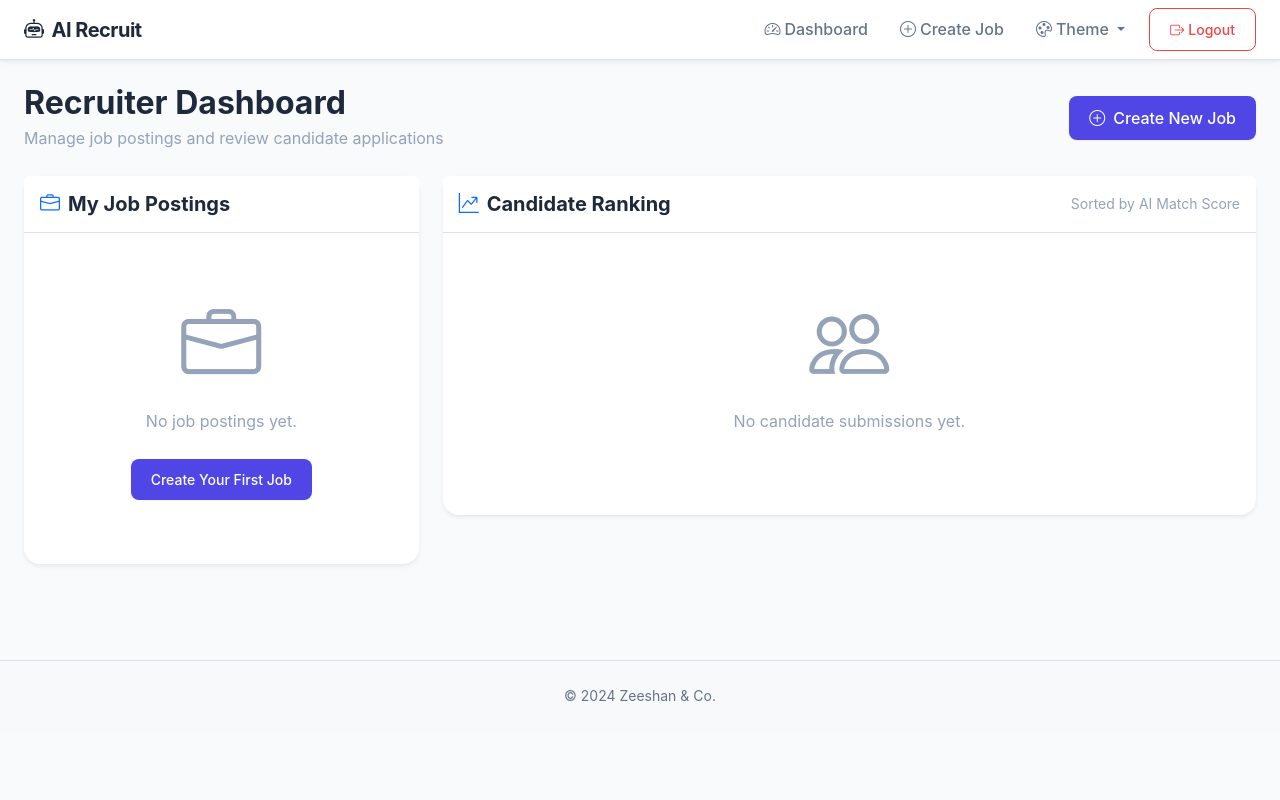
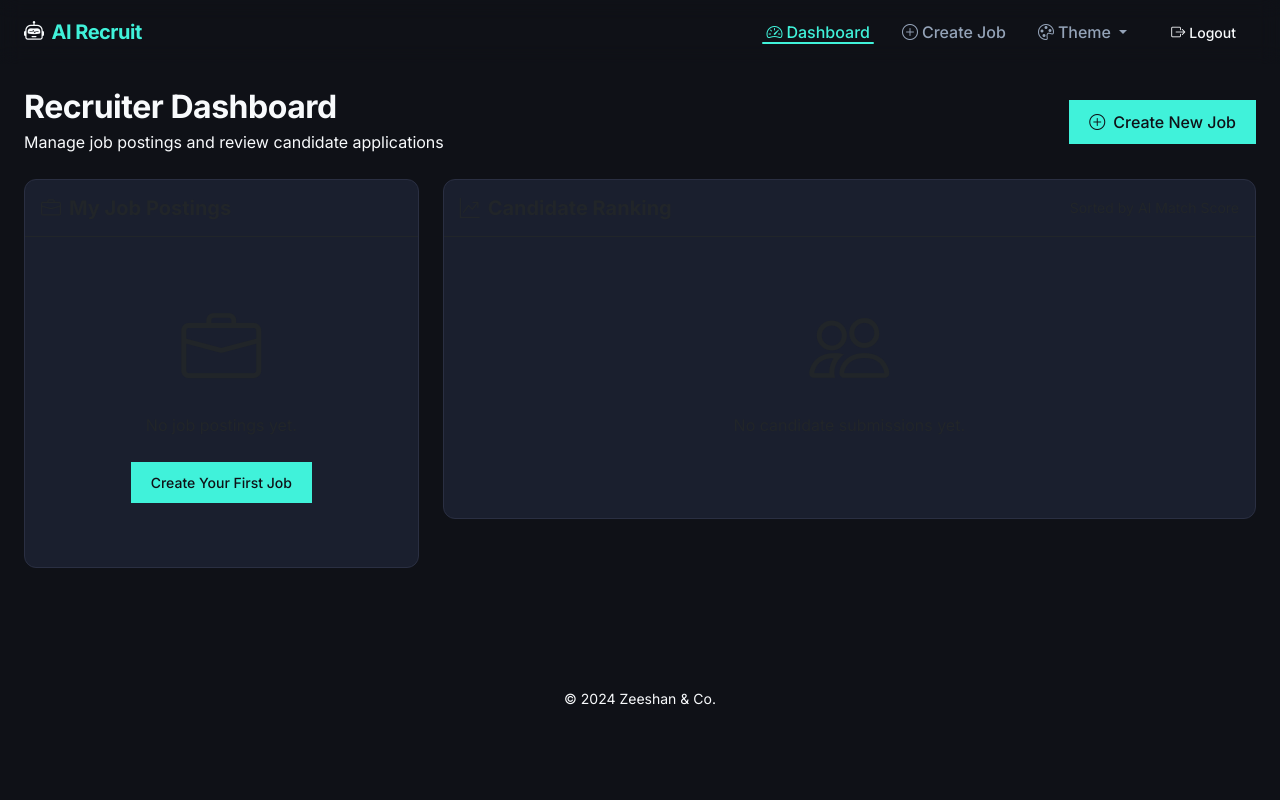
Before and after one commit to hashirsakimdad/AI-Powered-Recruitment-Assistant, a Flask app: page /recruiter/dashboard in a window 1280 px wide. Run offline with Flask 3, Linux system fonts and the light colour scheme; the visitor is signed in with stand-in values (Sample User, id 1).

Commit message:
reviewing ui

```diff
--- a/static/css/style.css
+++ b/static/css/style.css
@@ -1,107 +1,316 @@
-/* ============================================
-   AI Recruit - Modern ATS Platform Styles
-   Production-Grade Dark Mode Support
-   ============================================ */
+/* =========================================================
+   AI Recruit UI (Design System)
+   - Default DARK MODE
+   - Palette/Typography/Components per spec
+   ========================================================= */
 
 :root {
-  /* Light Theme Colors */
-  --primary-color: #4f46e5;
-  --primary-hover: #4338ca;
-  --primary-light: #6366f1;
-  --secondary-color: #64748b;
-  --success-color: #10b981;
-  --warning-color: #f59e0b;
-  --danger-color: #ef4444;
-  --info-color: #3b82f6;
-
-  --bg-primary: #ffffff;
-  --bg-secondary: #f8fafc;
-  --bg-tertiary: #f1f5f9;
-  --bg-elevated: #ffffff;
-  --text-primary: #1e293b;
-  --text-secondary: #64748b;
-  --text-muted: #94a3b8;
-  --text-inverse: #ffffff;
-  --border-color: #e2e8f0;
-  --border-light: #f1f5f9;
-
-  --shadow-sm: 0 1px 2px 0 rgb(0 0 0 / 0.05);
-  --shadow-md: 0 4px 6px -1px rgb(0 0 0 / 0.1), 0 2px 4px -2px rgb(0 0 0 / 0.1);
-  --shadow-lg: 0 10px 15px -3px rgb(0 0 0 / 0.1), 0 4px 6px -4px rgb(0 0 0 / 0.1);
-  --shadow-xl: 0 20px 25px -5px rgb(0 0 0 / 0.1), 0 8px 10px -6px rgb(0 0 0 / 0.1);
-
-  --radius-sm: 0.375rem;
-  --radius-md: 0.5rem;
-  --radius-lg: 0.75rem;
-  --radius-xl: 1rem;
-  --radius-2xl: 1.5rem;
-
-  --transition: all 0.3s cubic-bezier(0.4, 0, 0.2, 1);
-  --transition-fast: all 0.15s cubic-bezier(0.4, 0, 0.2, 1);
-}
-
-/* ============================================
-   Dark Theme - Balanced Color System
-   ============================================ */
-
-[data-theme="dark"] {
-  /* Background Colors - Deep Gray/Charcoal (Not Pure Black) */
-  --bg-primary: #1a1f2e;           /* Main background - deep charcoal */
-  --bg-secondary: #252b3a;         /* Secondary background - lighter charcoal */
-  --bg-tertiary: #2d3443;          /* Tertiary - elevated surfaces */
-  --bg-elevated: #32394a;           /* Cards, modals - lighter surface */
-  --bg-hover: #3a4152;              /* Hover states */
-
-  /* Text Colors - High Contrast */
-  --text-primary: #f8fafc;         /* Primary text - bright white */
-  --text-secondary: #e2e8f0;        /* Secondary text - light gray */
-  --text-muted: #cbd5e1;            /* Muted text - medium gray */
-  --text-inverse: #1a1f2e;          /* Inverse text for dark backgrounds */
-
-  /* Border Colors - Visible in Dark Mode */
-  --border-color: #475569;          /* Main borders - visible gray */
-  --border-light: #64748b;          /* Light borders - more visible */
-  --border-hover: #94a3b8;          /* Hover borders - bright */
-
-  /* Accent Colors - Brighter in Dark Mode */
-  --primary-color: #6366f1;         /* Brighter indigo */
-  --primary-hover: #818cf8;          /* Even brighter on hover */
-  --primary-light: #a5b4fc;          /* Light primary for backgrounds */
-  --success-color: #34d399;          /* Brighter green */
-  --warning-color: #fbbf24;          /* Brighter amber */
-  --danger-color: #f87171;           /* Brighter red */
-  --info-color: #60a5fa;             /* Brighter blue */
-
-  /* Shadows - Glow-Based for Dark Mode */
-  --shadow-sm: 0 1px 3px 0 rgb(0 0 0 / 0.3), 0 1px 2px -1px rgb(0 0 0 / 0.3);
-  --shadow-md: 0 4px 6px -1px rgb(0 0 0 / 0.4), 0 2px 4px -2px rgb(0 0 0 / 0.4),
-               0 0 0 1px rgba(255, 255, 255, 0.05);
-  --shadow-lg: 0 10px 15px -3px rgb(0 0 0 / 0.5), 0 4px 6px -4px rgb(0 0 0 / 0.5),
-               0 0 0 1px rgba(255, 255, 255, 0.08);
-  --shadow-xl: 0 20px 25px -5px rgb(0 0 0 / 0.6), 0 8px 10px -6px rgb(0 0 0 / 0.6),
-               0 0 0 1px rgba(255, 255, 255, 0.1);
-
-  /* Glow Effects for Dark Mode */
-  --glow-primary: 0 0 20px rgba(99, 102, 241, 0.3);
-  --glow-success: 0 0 20px rgba(52, 211, 153, 0.3);
-  --glow-warning: 0 0 20px rgba(251, 191, 36, 0.3);
-  --glow-danger: 0 0 20px rgba(248, 113, 113, 0.3);
-}
-
-/* ============================================
-   Base Styles
-   ============================================ */
-
-* {
-  transition: background-color 0.3s ease, color 0.3s ease, border-color 0.3s ease, box-shadow 0.3s ease;
+  --primary: #40F2DA;
+  --secondary: #5C58F1;
+  --tertiary: #032A2B;
+  --neutral: #F7F8FC;
+
+  --bg: #0F1117;
+  --card: #1A1F2E;
+  --border: #2A2F42;
+  --text: #F8FAFC;
+  --text-2: #94A3B8;
+  --placeholder: #64748B;
+
+  --success-bg: #0D2E1F;
+  --success-text: #4ADE80;
+  --success-border: #16A34A;
+
+  --warning-bg: #2D1F00;
+  --warning-text: #FCD34D;
+  --warning-border: #D97706;
+
+  --info-bg: #0D1F3C;
+  --info-text: #60A5FA;
+  --info-border: #2563EB;
+
+  --danger-bg: #2D0F0F;
+  --danger-text: #F87171;
+  --danger-border: #DC2626;
+
+  --badge-bg: #1E2436;
+  --badge-text: #94A3B8;
+  --badge-border: #334155;
+
+  --radius-btn: 8px;
+  --radius-card: 12px;
+  --transition: all 0.2s ease;
+  --shadow-card: 0 4px 24px rgba(0,0,0,0.2);
+  --glow-primary: 0 0 12px rgba(64, 242, 218, 0.3);
+
+  --h1: 2.5rem;
+  --h2: 2rem;
+  --h3: 1.5rem;
+  --body: 1rem;
+  --small: 0.875rem;
+  --label: 0.75rem;
+}
+
+[data-theme="light"] {
+  --bg: var(--neutral);
+  --card: #ffffff;
+  --border: #E6E9F2;
+  --text: #0F172A;
+  --text-2: #475569;
+  --placeholder: #64748B;
+}
+
+*,
+*::before,
+*::after {
+  box-sizing: border-box;
+}
+
+html, body {
+  height: 100%;
 }
 
 body {
-  background: var(--bg-secondary);
-  color: var(--text-primary);
-  font-family: -apple-system, BlinkMacSystemFont, 'Segoe UI', Roboto, 'Helvetica Neue', Arial, sans-serif;
-  line-height: 1.6;
+  background: var(--bg);
+  color: var(--text);
+  font-family: Inter, system-ui, -apple-system, Segoe UI, Roboto, Arial, sans-serif;
+  font-size: var(--body);
+  line-height: 1.55;
+}
+
+/* Scrollbar */
+*::-webkit-scrollbar { width: 6px; height: 6px; }
+*::-webkit-scrollbar-track { background: var(--bg); }
+*::-webkit-scrollbar-thumb { background: var(--border); border-radius: 999px; }
+*::-webkit-scrollbar-thumb:hover { background: var(--primary); }
+
+/* Typography */
+h1, .h1 { font-size: var(--h1); font-weight: 700; letter-spacing: -0.02em; }
+h2, .h2 { font-size: var(--h2); font-weight: 700; letter-spacing: -0.015em; }
+h3, .h3 { font-size: var(--h3); font-weight: 700; letter-spacing: -0.01em; }
+p { color: var(--text-2); }
+.small { font-size: var(--small); }
+.label, label, .form-label { font-size: var(--label); font-weight: 500; color: var(--text-2); }
+.text-secondary { color: var(--text-2) !important; }
+.text-primary { color: var(--primary) !important; }
+
+/* Layout spacing */
+.main-content { padding-bottom: 32px; }
+.section { padding: 32px 0; }
+
+/* Navbar */
+.app-navbar {
+  height: 64px;
+  position: sticky;
+  top: 0;
+  z-index: 1030;
+  background: rgba(15, 17, 23, 0.8);
+  border-bottom: 1px solid var(--border);
+  backdrop-filter: blur(12px);
+}
+[data-theme="light"] .app-navbar {
+  background: rgba(247, 248, 252, 0.8);
+}
+
+.app-brand {
+  font-weight: 700;
+  color: var(--primary) !important;
+  letter-spacing: -0.02em;
+}
+.app-brand__text { color: var(--primary); }
+
+.navbar .nav-link {
+  color: var(--text-2) !important;
+  font-weight: 500;
+  position: relative;
+  transition: var(--transition);
+}
+.navbar .nav-link:hover { color: var(--text) !important; }
+.navbar .nav-link.active {
+  color: var(--primary) !important;
+}
+.navbar .nav-link.active::after {
+  content: "";
+  position: absolute;
+  left: 12px;
+  right: 12px;
+  bottom: 8px;
+  height: 2px;
+  background: var(--primary);
+  border-radius: 999px;
+}
+
+.dropdown-menu {
+  background: var(--card);
+  border: 1px solid var(--border);
+}
+.dropdown-item {
+  color: var(--text);
+}
+.dropdown-item:hover {
+  background: rgba(64, 242, 218, 0.08);
+  color: var(--text);
+}
+
+/* Cards */
+.card,
+.auth-card,
+.dashboard-preview,
+.job-card,
+.submission-card,
+.modal-content {
+  background: var(--card) !important;
+  border: 1px solid var(--border) !important;
+  border-radius: var(--radius-card) !important;
+  box-shadow: var(--shadow-card);
+  transition: var(--transition);
+}
+.card:hover,
+.job-card:hover,
+.submission-card:hover {
+  border-color: var(--primary) !important;
+}
+
+/* Buttons */
+.btn {
+  border-radius: var(--radius-btn);
+  padding: 10px 24px;
+  font-weight: 600;
+  transition: var(--transition);
+}
+
+.btn-primary {
+  background: var(--primary) !important;
+  border-color: var(--primary) !important;
+  color: #0F1117 !important;
+}
+.btn-primary:hover {
+  filter: brightness(1.1);
+  transform: scale(1.02);
+  box-shadow: var(--glow-primary);
+}
+
+.btn-secondary {
+  background: var(--secondary) !important;
+  border-color: var(--secondary) !important;
+  color: #fff !important;
+}
+.btn-secondary:hover {
+  filter: brightness(1.1);
+}
+
+.btn-outline-primary {
+  background: transparent !important;
+  border: 1.5px solid var(--primary) !important;
+  color: var(--primary) !important;
+}
+.btn-outline-primary:hover {
+  background: var(--primary) !important;
+  color: #0F1117 !important;
+  box-shadow: var(--glow-primary);
+}
+
+/* Inputs */
+.form-control,
+.form-select,
+.input-group-text {
+  background: #0F1117 !important;
+  border: 1.5px solid var(--border) !important;
+  color: var(--text) !important;
+  border-radius: 8px !important;
+  padding: 12px 16px !important;
+  transition: var(--transition);
+}
+
+[data-theme="light"] .form-control,
+[data-theme="light"] .form-select,
+[data-theme="light"] .input-group-text {
+  background: #ffffff !important;
+}
+
+.form-control::placeholder { color: var(--placeholder) !important; }
+.form-control:focus,
+.form-select:focus {
+  border-color: var(--primary) !important;
+  box-shadow: 0 0 0 3px rgba(64,242,218,0.15) !important;
+}
+
+/* Search input helper */
+.search-input-wrap .input-group-text {
+  background: var(--card) !important;
+  border-right: 0 !important;
+}
+.search-input-wrap .form-control {
+  background: var(--card) !important;
+  border-left: 0 !important;
+}
+
+/* Tables */
+.table {
+  color: var(--text);
+}
+.table thead th {
+  background: var(--card) !important;
+  color: var(--text-2) !important;
+  font-size: 0.75rem;
+  text-transform: uppercase;
+  letter-spacing: 0.05em;
+  border-bottom: 1px solid var(--border) !important;
+  padding: 16px !important;
+}
+.table td {
+  border-bottom: 1px solid var(--border) !important;
+  padding: 16px !important;
+}
+.table tbody tr:hover {
+  background: var(--card) !important;
+}
+
+/* Badges */
+.badge {
+  border-radius: 999px !important;
+  padding: 4px 12px !important;
+  font-size: 0.75rem !important;
+  font-weight: 500 !important;
+  border: 1px solid var(--badge-border) !important;
+  background: var(--badge-bg) !important;
+  color: var(--badge-text) !important;
+}
+.badge--success { background: var(--success-bg) !important; color: var(--success-text) !important; border-color: var(--success-border) !important; }
+.badge--warning { background: var(--warning-bg) !important; color: var(--warning-text) !important; border-color: var(--warning-border) !important; }
+.badge--info { background: var(--info-bg) !important; color: var(--info-text) !important; border-color: var(--info-border) !important; }
+.badge--danger { background: var(--danger-bg) !important; color: var(--danger-text) !important; border-color: var(--danger-border) !important; }
+
+/* Modals */
+.modal-header,
+.modal-footer {
+  border-color: var(--border) !important;
+}
+
+/* Footer */
+.footer {
+  border-top: 1px solid var(--border);
+  background: transparent;
+}
+
+/* Landing/Auth keep existing canvas layout but align colors */
+.landing-main {
+  background: radial-gradient(1200px 800px at 20% 10%, rgba(64,242,218,0.14), transparent 60%),
+              radial-gradient(900px 700px at 90% 30%, rgba(92,88,241,0.18), transparent 55%),
+              var(--bg);
   min-height: 100vh;
+}
+
+.auth-container {
+  background: radial-gradient(1200px 800px at 20% 10%, rgba(64,242,218,0.14), transparent 60%),
+              radial-gradient(900px 700px at 90% 30%, rgba(92,88,241,0.18), transparent 55%),
+              var(--bg);
+}
+
+/* Responsive */
+@media (max-width: 768px) {
+  .navbar .nav-link.active::after { left: 8px; right: 8px; }
+  .btn { width: 100%; }
 }
 
 .landing-main {
--- a/static/js/app.js
+++ b/static/js/app.js
@@ -11,7 +11,7 @@
   'use strict';
 
   // Initialize theme from localStorage or system preference
-  const savedTheme = localStorage.getItem('theme') || 'light';
+  const savedTheme = localStorage.getItem('theme') || 'dark';
   const prefersDark = window.matchMedia('(prefers-color-scheme: dark)').matches;
   const theme = savedTheme === 'auto' ? (prefersDark ? 'dark' : 'light') : savedTheme;
 
@@ -201,8 +201,15 @@ function renderBarChart(canvasId, labels, scores) {
 
   // Get theme
   const isDark = document.documentElement.getAttribute('data-theme') === 'dark';
-  const textColor = isDark ? '#cbd5e1' : '#64748b';
-  const gridColor = isDark ? '#334155' : '#e2e8f0';
+  const textColor = isDark ? '#94A3B8' : '#64748b';
+  const gridColor = isDark ? '#2A2F42' : '#e2e8f0';
+  const tooltipBg = isDark ? '#1A1F2E' : '#ffffff';
+  const tooltipBorder = isDark ? '#40F2DA' : '#5C58F1';
+
+  const canvas = ctx.getContext('2d');
+  const gradient = canvas.createLinearGradient(0, 0, 0, canvas.canvas.height || 240);
+  gradient.addColorStop(0, '#40F2DA');
+  gradient.addColorStop(1, '#5C58F1');
 
   new Chart(ctx, {
     type: 'bar',
@@ -211,11 +218,7 @@ function renderBarChart(canvasId, labels, scores) {
       datasets: [{
         label: 'AI Match Score',
         data: scores,
-        backgroundColor: scores.map(score => {
-          if (score >= 70) return '#10b981';
-          if (score >= 50) return '#f59e0b';
-          return '#ef4444';
-        }),
+        backgroundColor: gradient,
         borderRadius: 8,
         borderSkipped: false,
       }],
@@ -228,10 +231,10 @@ function renderBarChart(canvasId, labels, scores) {
           display: false,
         },
         tooltip: {
-          backgroundColor: isDark ? '#1e293b' : '#ffffff',
-          titleColor: textColor,
-          bodyColor: textColor,
-          borderColor: gridColor,
+          backgroundColor: tooltipBg,
+          titleColor: '#F8FAFC',
+          bodyColor: '#94A3B8',
+          borderColor: tooltipBorder,
           borderWidth: 1,
           padding: 12,
           callbacks: {
--- a/templates/base.html
+++ b/templates/base.html
@@ -1,9 +1,12 @@
 <!doctype html>
-<html lang="en" data-theme="light">
+<html lang="en" data-theme="dark">
   <head>
     <meta charset="utf-8" />
     <meta name="viewport" content="width=device-width, initial-scale=1" />
     <title>{% block title %}AI-Powered Resume Screening & Recruitment Platform{% endblock %}</title>
+    <link rel="preconnect" href="https://fonts.googleapis.com" />
+    <link rel="preconnect" href="https://fonts.gstatic.com" crossorigin />
+    <link href="https://fonts.googleapis.com/css2?family=Inter:wght@400;500;600;700&display=swap" rel="stylesheet" />
     <link href="https://cdn.jsdelivr.net/npm/bootstrap@5.3.3/dist/css/bootstrap.min.css" rel="stylesheet" />
     <link rel="stylesheet" href="https://cdn.jsdelivr.net/npm/bootstrap-icons@1.11.3/font/bootstrap-icons.min.css" />
     <link rel="stylesheet" href="{{ url_for('static', filename='css/style.css') }}" />
@@ -11,10 +14,10 @@
   </head>
   <body>
     {% if session.get('user_id') %}
-    <nav class="navbar navbar-expand-lg navbar-light bg-white shadow-sm border-bottom">
+    <nav class="navbar navbar-expand-lg app-navbar">
       <div class="container-fluid px-4">
-        <a class="navbar-brand fw-bold text-primary" href="{{ url_for('index') }}">
-          <i class="bi bi-robot me-2"></i>AI Recruit
+        <a class="navbar-brand app-brand" href="{{ url_for('index') }}">
+          <i class="bi bi-robot me-2"></i><span class="app-brand__text">AI Recruit</span>
         </a>
         <button class="navbar-toggler" type="button" data-bs-toggle="collapse" data-bs-target="#navbarNav">
           <span class="navbar-toggler-icon"></span>
@@ -23,18 +26,18 @@
           <ul class="navbar-nav ms-auto align-items-center">
             {% if session.get('role') == 'recruiter' %}
             <li class="nav-item">
-              <a class="nav-link" href="{{ url_for('recruiter_dashboard') }}">
+              <a class="nav-link {% if request.endpoint == 'recruiter_dashboard' %}active{% endif %}" href="{{ url_for('recruiter_dashboard') }}">
                 <i class="bi bi-speedometer2 me-1"></i>Dashboard
               </a>
             </li>
             <li class="nav-item">
-              <a class="nav-link" href="{{ url_for('create_job') }}">
+              <a class="nav-link {% if request.endpoint == 'create_job' %}active{% endif %}" href="{{ url_for('create_job') }}">
                 <i class="bi bi-plus-circle me-1"></i>Create Job
               </a>
             </li>
             {% else %}
             <li class="nav-item">
-              <a class="nav-link" href="{{ url_for('candidate_dashboard') }}">
+              <a class="nav-link {% if request.endpoint == 'candidate_dashboard' %}active{% endif %}" href="{{ url_for('candidate_dashboard') }}">
                 <i class="bi bi-person-workspace me-1"></i>My Dashboard
               </a>
             </li>
@@ -76,9 +79,9 @@
       {% block content %}{% endblock %}
     </main>
 
-    <footer class="footer mt-auto py-4 bg-light border-top">
-      <div class="container text-center text-muted small">
-        <p class="mb-0">&copy; 2024 Zeeshan & Co.</p>
+    <footer class="footer mt-auto py-4">
+      <div class="container text-center">
+        <p class="mb-0 small text-secondary">&copy; 2024 Zeeshan & Co.</p>
       </div>
     </footer>
 
--- a/templates/recruiter_dashboard.html
+++ b/templates/recruiter_dashboard.html
@@ -5,7 +5,7 @@
   <div class="d-flex justify-content-between align-items-center mb-4">
     <div>
       <h2 class="fw-bold mb-1">Recruiter Dashboard</h2>
-      <p class="text-muted mb-0">Manage job postings and review candidate applications</p>
+      <p class="text-secondary mb-0">Manage job postings and review candidate applications</p>
     </div>
     <a class="btn btn-primary" href="{{ url_for('create_job') }}">
       <i class="bi bi-plus-circle me-2"></i>Create New Job
@@ -15,8 +15,8 @@
   <div class="row g-4">
     <!-- Job Postings Sidebar -->
     <div class="col-lg-4">
-      <div class="card shadow-sm border-0 h-100">
-        <div class="card-header bg-white border-bottom py-3">
+      <div class="card h-100">
+        <div class="card-header border-bottom py-3">
           <h5 class="mb-0 fw-bold">
             <i class="bi bi-briefcase me-2 text-primary"></i>My Job Postings
           </h5>
@@ -25,14 +25,14 @@
           {% if jobs %}
           <div class="job-list">
             {% for job in jobs %}
-            <div class="job-card mb-3 p-3 border rounded-3 hover-lift">
+            <div class="job-card mb-3 p-3 hover-lift">
               <div class="d-flex justify-content-between align-items-start mb-2">
                 <div>
                   <h6 class="fw-bold mb-1">{{ job.title }}</h6>
                   <span class="badge bg-primary-subtle text-primary">ID: {{ job.id }}</span>
                 </div>
               </div>
-              <p class="text-muted small mb-2">{% if job.description %}{{ job.description[:100] }}{% if job.description|length > 100 %}...{% endif %}{% else %}No description available{% endif %}</p>
+              <p class="text-secondary small mb-2">{% if job.description %}{{ job.description[:100] }}{% if job.description|length > 100 %}...{% endif %}{% else %}No description available{% endif %}</p>
               <div class="d-flex gap-2 mt-2">
                 <a class="btn btn-outline-primary btn-sm flex-fill" href="{{ url_for('download_report', job_id=job.id) }}">
                   <i class="bi bi-download me-1"></i>Export CSV
@@ -44,7 +44,7 @@
           {% else %}
           <div class="text-center py-5">
             <i class="bi bi-briefcase display-1 text-muted"></i>
-            <p class="text-muted mt-3">No job postings yet.</p>
+            <p class="text-secondary mt-3">No job postings yet.</p>
             <a href="{{ url_for('create_job') }}" class="btn btn-primary btn-sm mt-2">Create Your First Job</a>
           </div>
           {% endif %}
@@ -54,20 +54,20 @@
 
     <!-- Candidate Ranking -->
     <div class="col-lg-8">
-      <div class="card shadow-sm border-0">
-        <div class="card-header bg-white border-bottom py-3">
+      <div class="card">
+        <div class="card-header border-bottom py-3">
           <div class="d-flex justify-content-between align-items-center">
             <h5 class="mb-0 fw-bold">
               <i class="bi bi-graph-up-arrow me-2 text-primary"></i>Candidate Ranking
             </h5>
-            <small class="text-muted">Sorted by AI Match Score</small>
+            <small class="text-secondary">Sorted by AI Match Score</small>
           </div>
         </div>
         <div class="card-body">
           {% if submissions %}
           <div class="table-responsive">
             <table class="table table-hover align-middle mb-0">
-              <thead class="table-light">
+              <thead>
                 <tr>
                   <th>Candidate</th>
                   <th>Email</th>
@@ -93,31 +93,31 @@
                       <strong>{{ sub.candidate_name or 'N/A' }}</strong>
                     </div>
                   </td>
-                  <td><small class="text-muted">{{ sub.email or 'N/A' }}</small></td>
+                  <td><small class="text-secondary">{{ sub.email or 'N/A' }}</small></td>
                   <td><span class="badge bg-secondary-subtle text-secondary">{% if sub.job %}{{ sub.job.title }}{% else %}N/A{% endif %}</span></td>
                   <td>
                     <div class="d-flex align-items-center">
                       <div class="score-circle me-2 {% if sub.score and sub.score >= 70 %}score-high{% elif sub.score and sub.score >= 50 %}score-medium{% else %}score-low{% endif %}">
                         {{ sub.score|default(0)|round(1) }}
                       </div>
-                      <small class="text-muted">%</small>
+                      <small class="text-secondary">%</small>
                     </div>
                   </td>
                   <td>
                     {% set status = sub.status or 'pending' %}
                     {% if status == 'selected' %}
-                    <span class="badge bg-success">Selected</span>
+                    <span class="badge badge--success">Selected</span>
                     {% elif status == 'shortlisted' %}
-                    <span class="badge bg-info">Shortlisted</span>
+                    <span class="badge badge--info">Shortlisted</span>
                     {% elif status == 'under_review' %}
-                    <span class="badge bg-warning">Under Review</span>
+                    <span class="badge badge--warning">Under Review</span>
                     {% elif status == 'rejected' %}
-                    <span class="badge bg-danger">Rejected</span>
+                    <span class="badge badge--danger">Rejected</span>
                     {% else %}
-                    <span class="badge bg-secondary">Pending</span>
+                    <span class="badge badge--warning">Pending</span>
                     {% endif %}
                   </td>
-                  <td><small class="text-muted">{% if sub.created_at %}{{ sub.created_at.strftime('%m/%d/%Y') }}{% else %}N/A{% endif %}</small></td>
+                  <td><small class="text-secondary">{% if sub.created_at %}{{ sub.created_at.strftime('%m/%d/%Y') }}{% else %}N/A{% endif %}</small></td>
                   <td>
                     <button class="btn btn-sm btn-outline-primary" data-bs-toggle="modal" data-bs-target="#candidateModal{{ sub.id }}">
                       <i class="bi bi-eye"></i> View
@@ -165,7 +165,7 @@
           {% else %}
           <div class="text-center py-5">
             <i class="bi bi-people display-1 text-muted"></i>
-            <p class="text-muted mt-3">No candidate submissions yet.</p>
+            <p class="text-secondary mt-3">No candidate submissions yet.</p>
           </div>
           {% endif %}
         </div>
```
Also changed, not shown: config.py (+6 -4 lines), templates/candidate_dashboard.html (+19 -14 lines), templates/index.html (+16 -16 lines), templates/job_details.html (+16 -16 lines), templates/job_form.html (+6 -6 lines), templates/login.html (+10 -10 lines), templates/signup.html (+8 -8 lines).
